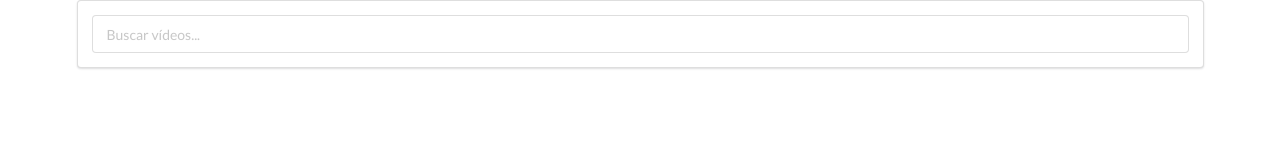
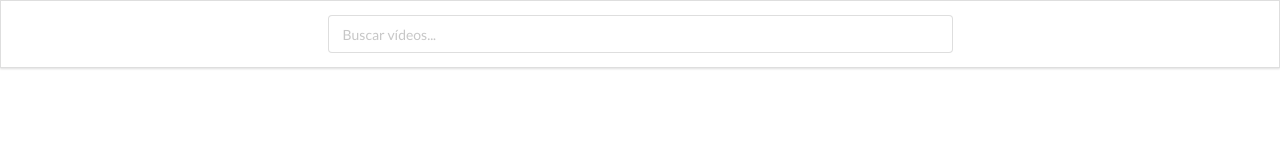
Before and after one commit to giustini/react-mini-youtube, a React (Create React App) app: page / in a window 1280 px wide. Shown: the top 160 px of the page. Built offline with nearby package versions, Linux system fonts and the light colour scheme.

Commit message:
Add some style and the possibility to select a video from the videos list

```diff
--- a/src/apis/youtube.js
+++ b/src/apis/youtube.js
@@ -6,7 +6,7 @@ export default axios.create({
     baseURL: 'https://www.googleapis.com/youtube/v3',
     params: {
         part: 'snippet',
-        maxResults: 5,
+        maxResults: 15,
         key: KEY
     }
 });
--- /dev/null
+++ b/src/components/App.css
@@ -0,0 +1,4 @@
+.ui.container {
+    margin-top: 90px;
+    z-index: 0;
+}
--- a/src/components/App.js
+++ b/src/components/App.js
@@ -4,10 +4,13 @@ import SearchBar from "./SearchBar";
 import VideoList from "./VideoList";
 import youtube from "../apis/youtube";
 
+import "./App.css";
+
 class App extends React.Component {
 
     state = {
-        videos: []
+        videos: [],
+        selectedVideo: null
     };
 
     onFormSubmit = (term) => {
@@ -20,11 +23,15 @@ class App extends React.Component {
         });
     };
 
+    onVideoSelect = (video) => {
+        console.log(video)
+    };
+
     render() {
         return (
             <div className="ui container">
-                <SearchBar onFormSubmit={this.onFormSubmit}/>
-                <VideoList videos={this.state.videos}/>
+                <SearchBar onFormSubmit={ this.onFormSubmit }/>
+                <VideoList onVideoSelect={ this.onVideoSelect } videos={this.state.videos}/>
             </div>
         );
     }
--- /dev/null
+++ b/src/components/SearchBar.css
@@ -0,0 +1,16 @@
+.search-bar.ui.segment {
+    position: fixed;
+    top: 0;
+    left: 0;
+    right: 0;
+    border-radius: 0 !important;
+    z-index: 1000;
+}
+
+.ui.form {
+    text-align: center;
+}
+
+.field input {
+    width: 50% !important;
+}
--- a/src/components/SearchBar.js
+++ b/src/components/SearchBar.js
@@ -1,4 +1,6 @@
 import React from "react";
+
+import "./SearchBar.css";
 
 class SearchBar extends React.Component {
 
--- /dev/null
+++ b/src/components/VideoItem.css
@@ -0,0 +1,9 @@
+.video-item.item {
+    display: flex !important;
+    align-items: center !important;
+    cursor: pointer;
+}
+
+.video-item.item img {
+    max-width: 150px;
+}
--- a/src/components/VideoItem.js
+++ b/src/components/VideoItem.js
@@ -1,15 +1,20 @@
 import React from "react";
+
+import "./VideoItem.css";
 
 class VideoItem extends React.Component {
     render() {
+
+        const { video, onVideoSelect } = this.props;
+
         return (
-            <div className="item">
+            <div onClick={ () => onVideoSelect(video) } className="video-item item">
                 <img className="ui image"
-                     alt={ this.props.video.snippet.title }
-                     src={ this.props.video.snippet.thumbnails.medium.url }
+                     alt={ video.snippet.title }
+                     src={ video.snippet.thumbnails.medium.url }
                 />
                 <div className="content">
-                    <div className="header"> { this.props.video.snippet.title } </div>
+                    <div className="header"> { video.snippet.title } </div>
                 </div>
 
             </div>
--- a/src/components/VideoList.js
+++ b/src/components/VideoList.js
@@ -6,7 +6,12 @@ class VideoList extends React.Component {
     render() {
 
         const renderedVideosList = this.props.videos.map((video) => {
-            return <VideoItem key={video.id.videoId} video={video}/>;
+            return (
+                <VideoItem
+                    key={ video.id.videoId }
+                    onVideoSelect={ this.props.onVideoSelect }
+                    video={video}/>
+            );
         });
 
         return <div className="ui relaxed divided list">{renderedVideosList}</div>;
```
